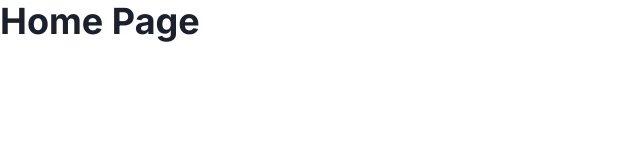
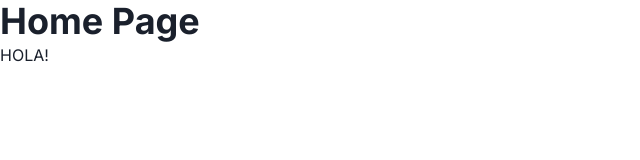
Before and after one commit to codigouranio/clan.sports.js, a Next.js app in the folder packages/frontend/: page / in a window 1280 px wide. Shown: the top 160 px of the page, without its empty margins (0-640 px from the left). Built offline with nearby package versions, Linux system fonts and the light colour scheme.

Commit message:
ci(services): wip
Signed-off-by: Jose Blanco <joseblanco@Joses-MBP.lugo.local>

```diff
--- a/packages/frontend/src/pages/index.tsx
+++ b/packages/frontend/src/pages/index.tsx
@@ -8,6 +8,7 @@ const Home: NextPage = () => {
   return (
     <MainLayout>
       <Heading>Home Page</Heading>
+      <h1>HOLA!</h1>
     </MainLayout>
   );
 };
```
